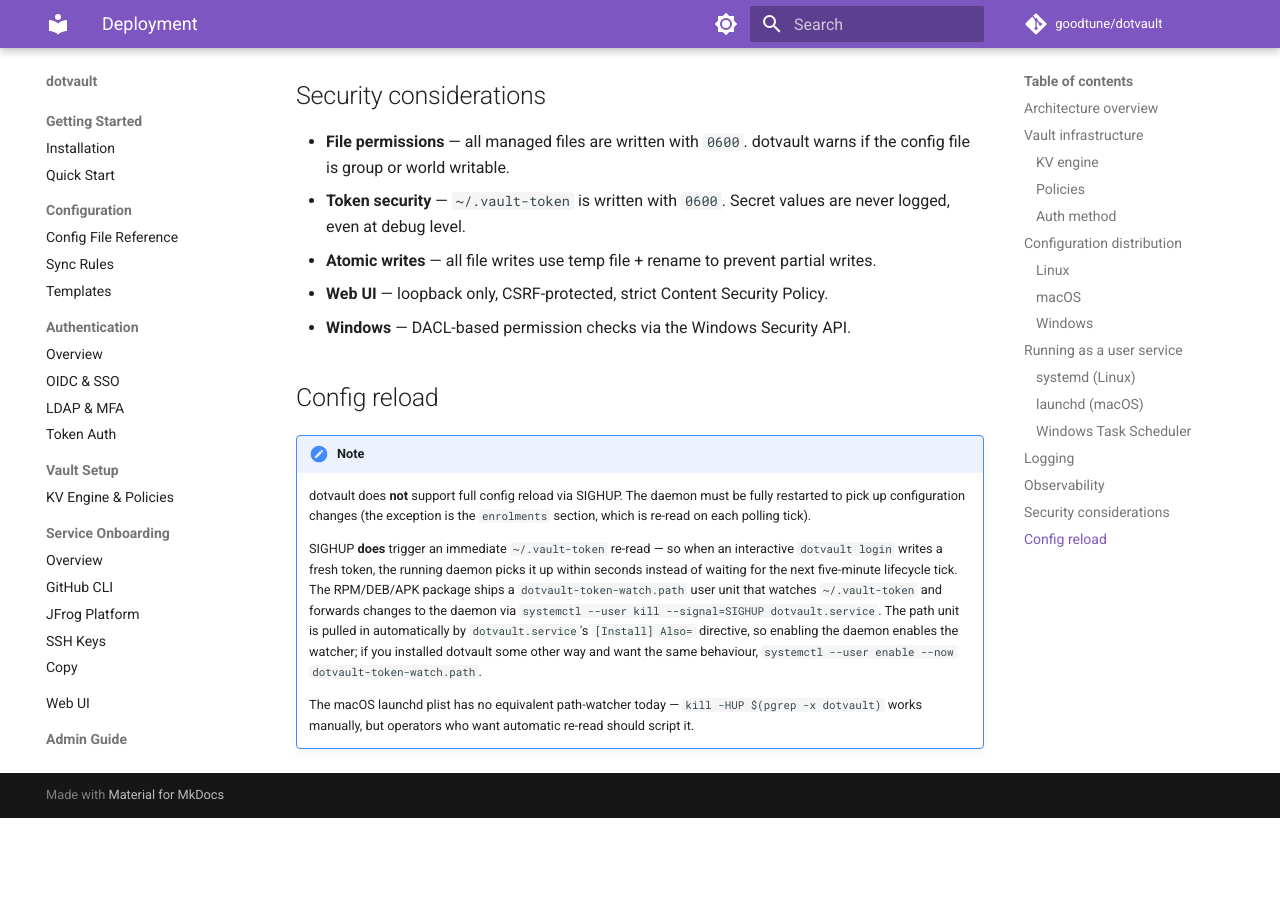
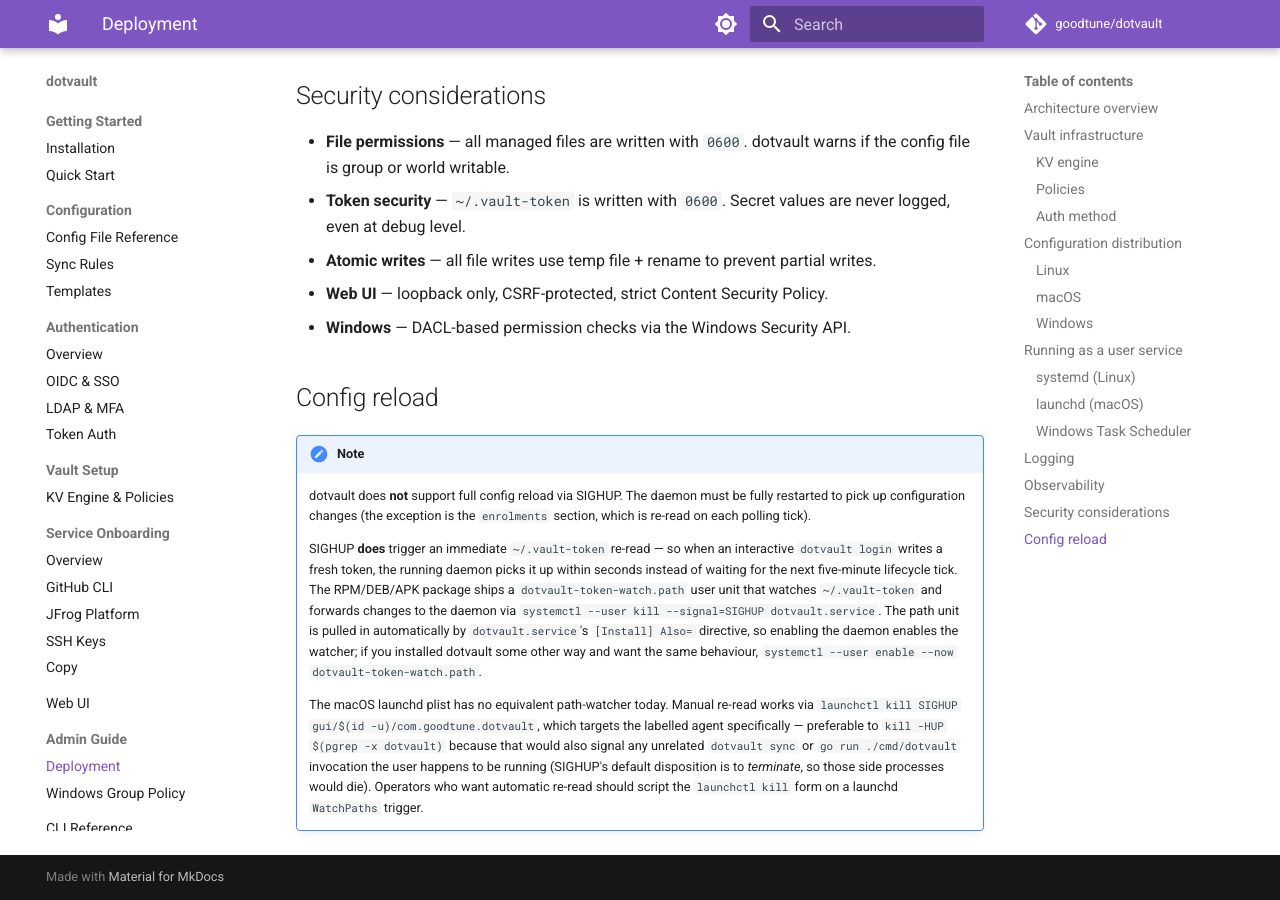
Before and after one commit to goodtune/dotvault, an MkDocs documentation site: the page built from docs/admin/deployment.md, in a window 1280 px wide and 900 px high, scrolled down 6987 px. Built offline with MkDocs 1.6.1 and Material for MkDocs 9.7.7, drawn with Linux system fonts in a browser that asks for light colours; comment, search, counter and statistics services are not loaded; before the commit the page ends 7805 px from its top, so only the background shows below that.

Commit message:
fix(systemd): restore path unit [Install] + use launchctl kill on macOS
Two Copilot review findings on PR #71:

The `dotvault-token-watch.path` unit was missing an `[Install]` section after I removed it in the previous round on architectural advice that the section was "redundant" with `dotvault.service`'s `Also=dotvault-token-watch.path`. That advice was wrong: systemd's `Also=` only does meaningful work when the named unit has its own `WantedBy=` in `[Install]`, because installation is the act of creating symlinks in `WantedBy=`/`RequiredBy=` directories. Without the section the path unit cannot be enabled directly (`systemctl --user enable` fails with "no installation config") and `Also=` is a no-op. Restore `[Install] WantedBy=default.target`.

The macOS fallback note recommended `kill -HUP $(pgrep -x dotvault)`, which has the same collateral-damage problem `pkill -x` had on Linux — it signals every user-owned process named `dotvault`, including unrelated `dotvault sync` or `go run ./cmd/dotvault` invocations, all of which terminate on SIGHUP because they don't install a handler. Switch the recommendation to `launchctl kill SIGHUP gui/$(id -u)/com.goodtune.dotvault`, which targets the labelled agent declared in the plist directly and matches the systemd-native approach used on Linux.

Co-Authored-By: Claude Opus 4.7 (1M context) <noreply@anthropic.com>

```diff
--- a/docs/admin/deployment.md
+++ b/docs/admin/deployment.md
@@ -284,4 +284,4 @@ Both return JSON and are loopback-only, suitable for the OTel `httpcheckreceiver
 
     SIGHUP **does** trigger an immediate `~/.vault-token` re-read — so when an interactive `dotvault login` writes a fresh token, the running daemon picks it up within seconds instead of waiting for the next five-minute lifecycle tick. The RPM/DEB/APK package ships a `dotvault-token-watch.path` user unit that watches `~/.vault-token` and forwards changes to the daemon via `systemctl --user kill --signal=SIGHUP dotvault.service`. The path unit is pulled in automatically by `dotvault.service`'s `[Install] Also=` directive, so enabling the daemon enables the watcher; if you installed dotvault some other way and want the same behaviour, `systemctl --user enable --now dotvault-token-watch.path`.
 
-    The macOS launchd plist has no equivalent path-watcher today — `kill -HUP $(pgrep -x dotvault)` works manually, but operators who want automatic re-read should script it.
+    The macOS launchd plist has no equivalent path-watcher today. Manual re-read works via `launchctl kill SIGHUP gui/$(id -u)/com.goodtune.dotvault`, which targets the labelled agent specifically — preferable to `kill -HUP $(pgrep -x dotvault)` because that would also signal any unrelated `dotvault sync` or `go run ./cmd/dotvault` invocation the user happens to be running (SIGHUP's default disposition is to *terminate*, so those side processes would die). Operators who want automatic re-read should script the `launchctl kill` form on a launchd `WatchPaths` trigger.
```
